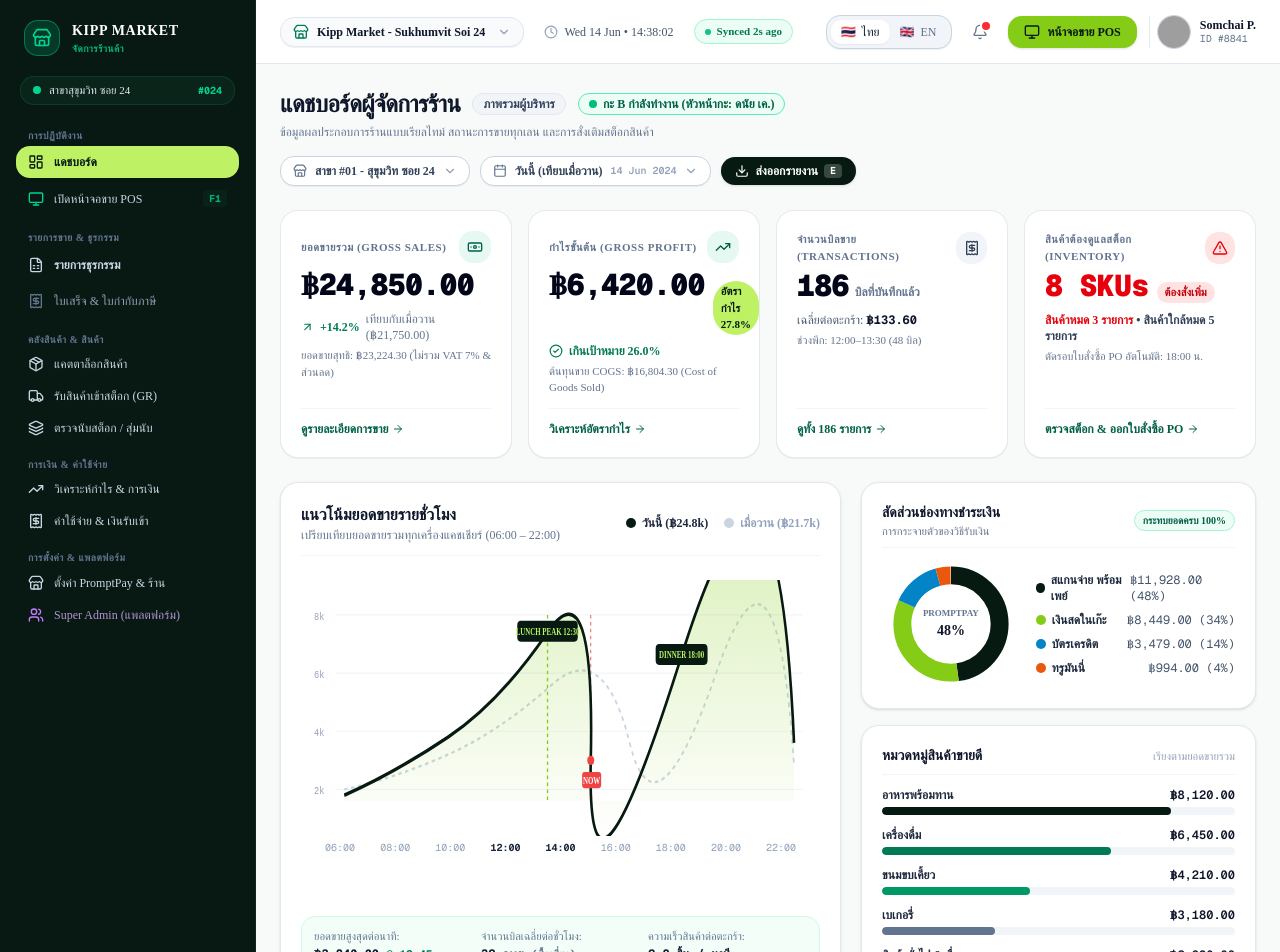
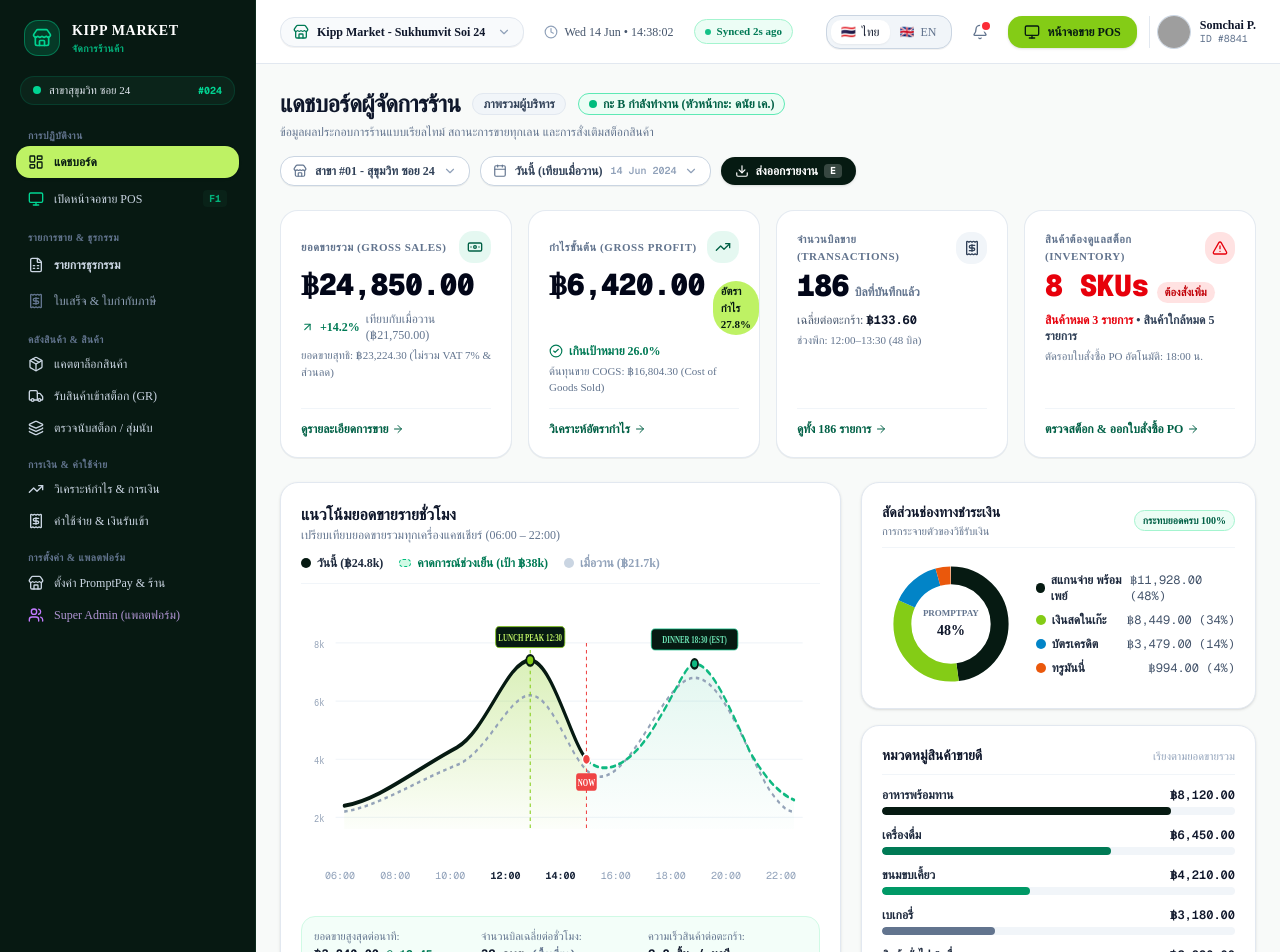
Before and after one commit to Ratibodi/Kipp-Market, a Next.js app: page /dashboard in a window 1280 px wide. Shown: the top 952 px of the page. Built offline with nearby package versions, Linux system fonts and the light colour scheme; grey boxes are pictures that could not be loaded.

Commit message:
fix(dashboard): correct hourly sales bezier curve distortion and split actual vs evening forecast

```diff
--- a/src/app/dashboard/page.tsx
+++ b/src/app/dashboard/page.tsx
@@ -246,10 +246,14 @@ export default function ManagerDashboardPage() {
                     </p>
                   </div>
                   {/* Legend */}
-                  <div className="flex items-center gap-4 text-xs font-semibold">
+                  <div className="flex flex-wrap items-center gap-4 text-xs font-semibold">
                     <div className="flex items-center gap-1.5 text-slate-800">
                       <span className="h-2.5 w-2.5 rounded-full bg-[#061a12]"></span>
                       <span>{t("dash.todayLegend")}</span>
+                    </div>
+                    <div className="flex items-center gap-1.5 text-emerald-700">
+                      <span className="h-2 w-3 rounded-full border border-dashed border-emerald-500 bg-emerald-100"></span>
+                      <span>{t("dash.projectedLegend")}</span>
                     </div>
                     <div className="flex items-center gap-1.5 text-slate-400">
                       <span className="h-2.5 w-2.5 rounded-full bg-slate-300"></span>
@@ -260,7 +264,7 @@ export default function ManagerDashboardPage() {
 
                 {/* SVG Line / Area Graph */}
                 <div className="relative mt-6 h-64 w-full">
-                  <svg className="w-full h-full" viewBox="0 0 600 220" preserveAspectRatio="none">
+                  <svg className="w-full h-full overflow-visible" viewBox="0 0 600 220" preserveAspectRatio="none">
                     {/* Horizontal Grid lines */}
                     <line x1="40" y1="30" x2="580" y2="30" stroke="#f1f5f9" strokeWidth="1" />
                     <line x1="40" y1="80" x2="580" y2="80" stroke="#f1f5f9" strokeWidth="1" />
@@ -273,56 +277,84 @@ export default function ManagerDashboardPage() {
                     <text x="15" y="134" fill="#94a3b8" fontSize="10" fontFamily="monospace">4k</text>
                     <text x="15" y="184" fill="#94a3b8" fontSize="10" fontFamily="monospace">2k</text>
 
-                    {/* Vertical dashed guide for Lunch Peak 12:30 */}
-                    <line x1="285" y1="30" x2="285" y2="190" stroke="#84cc16" strokeDasharray="3 3" strokeWidth="1.5" />
-                    <line x1="335" y1="30" x2="335" y2="190" stroke="#ef4444" strokeDasharray="3 3" strokeWidth="1" />
+                    {/* Gradients */}
+                    <defs>
+                      <linearGradient id="todayGrad" x1="0" y1="0" x2="0" y2="1">
+                        <stop offset="0%" stopColor="#84cc16" stopOpacity="0.30" />
+                        <stop offset="100%" stopColor="#84cc16" stopOpacity="0.02" />
+                      </linearGradient>
+                      <linearGradient id="projectedGrad" x1="0" y1="0" x2="0" y2="1">
+                        <stop offset="0%" stopColor="#10b981" stopOpacity="0.12" />
+                        <stop offset="100%" stopColor="#10b981" stopOpacity="0.01" />
+                      </linearGradient>
+                    </defs>
 
-                    {/* Yesterday line (dashed grey) */}
+                    {/* Area fills (Rendered first as background) */}
+                    {/* Today Actual Area gradient fill (06:00 to NOW 14:38) */}
                     <path
-                      d="M 50 180 Q 110 170 170 150 T 290 90 T 380 140 T 480 80 T 570 160"
+                      d="M 50 170 C 90 165, 130 140, 180 120 C 215 105, 238 45, 265 45 C 290 45, 312 115, 330 130 L 330 190 L 50 190 Z"
+                      fill="url(#todayGrad)"
+                    />
+
+                    {/* Today Projected Area gradient fill (NOW 14:38 to 22:00) */}
+                    <path
+                      d="M 330 130 C 348 145, 380 138, 410 100 C 435 70, 445 48, 455 48 C 475 48, 495 85, 520 125 C 540 150, 555 160, 570 165 L 570 190 L 330 190 Z"
+                      fill="url(#projectedGrad)"
+                    />
+
+                    {/* Yesterday line (dashed slate #94a3b8 for clear visibility) */}
+                    <path
+                      d="M 50 175 C 90 170, 130 150, 180 135 C 215 125, 240 75, 265 75 C 295 75, 315 145, 345 145 C 385 145, 420 60, 455 60 C 490 60, 520 135, 545 160 C 555 170, 562 175, 570 175"
                       fill="none"
-                      stroke="#cbd5e1"
-                      strokeWidth="2"
+                      stroke="#94a3b8"
+                      strokeWidth="2.2"
                       strokeDasharray="4 4"
                     />
 
-                    {/* Today Area gradient fill */}
-                    <defs>
-                      <linearGradient id="todayGrad" x1="0" y1="0" x2="0" y2="1">
-                        <stop offset="0%" stopColor="#84cc16" stopOpacity="0.3" />
-                        <stop offset="100%" stopColor="#84cc16" stopOpacity="0.0" />
-                      </linearGradient>
-                    </defs>
+                    {/* Vertical dashed guide for Lunch Peak 12:30 */}
+                    <line x1="265" y1="30" x2="265" y2="190" stroke="#84cc16" strokeDasharray="3 3" strokeWidth="1.2" />
 
+                    {/* Vertical dashed guide for Current Time NOW */}
+                    <line x1="330" y1="30" x2="330" y2="190" stroke="#ef4444" strokeDasharray="3 3" strokeWidth="1.2" />
+
+                    {/* Today Actual line (bold dark green #061a12 up to NOW) */}
                     <path
-                      d="M 50 185 Q 110 165 170 135 T 285 45 T 335 155 T 440 65 T 570 140 L 570 190 L 50 190 Z"
-                      fill="url(#todayGrad)"
+                      d="M 50 170 C 90 165, 130 140, 180 120 C 215 105, 238 45, 265 45 C 290 45, 312 115, 330 130"
+                      fill="none"
+                      stroke="#061a12"
+                      strokeWidth="3.5"
+                      strokeLinecap="round"
                     />
 
-                    {/* Today line (bold dark green) */}
+                    {/* Today Projected Evening curve (dashed emerald from NOW to 22:00) */}
                     <path
-                      d="M 50 185 Q 110 165 170 135 T 285 45 T 335 155 T 440 65 T 570 140"
+                      d="M 330 130 C 348 145, 380 138, 410 100 C 435 70, 445 48, 455 48 C 475 48, 495 85, 520 125 C 540 150, 555 160, 570 165"
                       fill="none"
-                      stroke="#061a12"
-                      strokeWidth="3"
+                      stroke="#10b981"
+                      strokeWidth="2.5"
+                      strokeDasharray="5 5"
+                      strokeLinecap="round"
                     />
 
                     {/* Lunch Peak Marker */}
-                    <rect x="250" y="35" width="70" height="18" rx="4" fill="#061a12" />
-                    <text x="285" y="47" textAnchor="middle" fill="#bef264" fontSize="8" fontWeight="bold">
+                    <circle cx="265" cy="45" r="4.5" fill="#84cc16" stroke="#061a12" strokeWidth="2" />
+                    <rect x="225" y="16" width="80" height="18" rx="4" fill="#061a12" stroke="#84cc16" strokeWidth="0.8" />
+                    <text x="265" y="28" textAnchor="middle" fill="#bef264" fontSize="8" fontWeight="bold">
                       LUNCH PEAK 12:30
                     </text>
 
-                    {/* Dinner Peak Marker */}
-                    <rect x="410" y="55" width="60" height="18" rx="4" fill="#061a12" />
-                    <text x="440" y="67" textAnchor="middle" fill="#bef264" fontSize="8" fontWeight="bold">
-                      DINNER 18:00
+                    {/* Dinner Peak Marker (Target / Projected) */}
+                    <circle cx="455" cy="48" r="4" fill="#10b981" stroke="#061a12" strokeWidth="2" />
+                    <rect x="405" y="18" width="100" height="18" rx="4" fill="#061a12" stroke="#10b981" strokeWidth="0.8" />
+                    <text x="455" y="30" textAnchor="middle" fill="#6ee7b7" fontSize="8" fontWeight="bold">
+                      DINNER 18:30 (EST)
                     </text>
 
                     {/* Current Time NOW marker */}
-                    <circle cx="335" cy="155" r="4" fill="#ef4444" />
-                    <rect x="325" y="165" width="22" height="14" rx="3" fill="#ef4444" />
-                    <text x="336" y="175" textAnchor="middle" fill="#ffffff" fontSize="8" fontWeight="bold">
+                    <circle cx="330" cy="130" r="7" fill="#ef4444" opacity="0.3" className="animate-ping" />
+                    <circle cx="330" cy="130" r="4.5" fill="#ef4444" stroke="#ffffff" strokeWidth="1.5" />
+                    <rect x="318" y="142" width="24" height="15" rx="3" fill="#ef4444" />
+                    <text x="330" y="153" textAnchor="middle" fill="#ffffff" fontSize="8" fontWeight="bold">
                       NOW
                     </text>
                   </svg>
--- a/src/context/LanguageContext.tsx
+++ b/src/context/LanguageContext.tsx
@@ -224,6 +224,7 @@ export const translations: Translations = {
     en: "Gross volume comparison across active trading registers (06:00 – 22:00)",
   },
   "dash.todayLegend": { th: "วันนี้ (฿24.8k)", en: "Today (฿24.8k)" },
+  "dash.projectedLegend": { th: "คาดการณ์ช่วงเย็น (เป้า ฿38k)", en: "Evening Forecast (Target ฿38k)" },
   "dash.yesterdayLegend": { th: "เมื่อวาน (฿21.7k)", en: "Yesterday (฿21.7k)" },
   "dash.peakVelocity": { th: "ยอดขายสูงสุดต่อนาที:", en: "Peak Sales Velocity:" },
   "dash.transPerHour": { th: "จำนวนบิลเฉลี่ยต่อชั่วโมง:", en: "Transactions / Hour:" },
```
